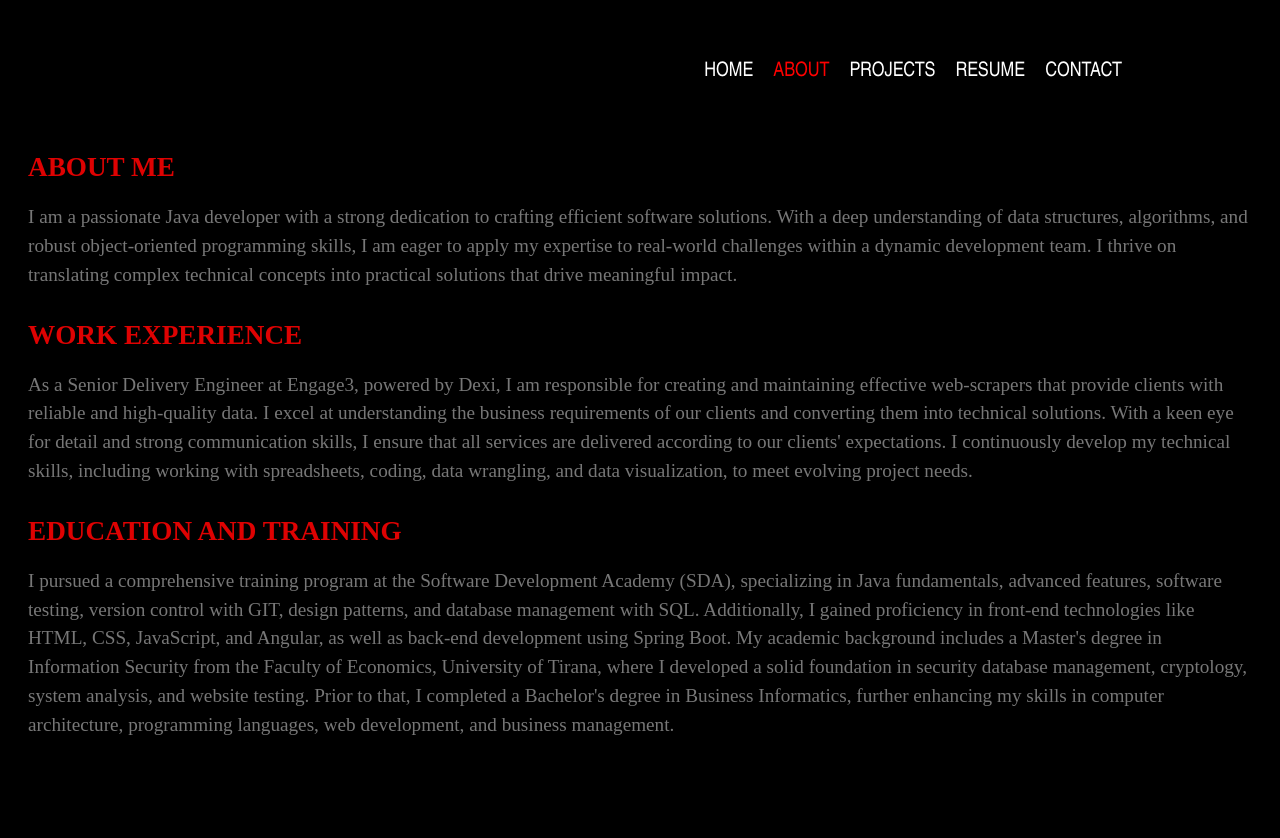
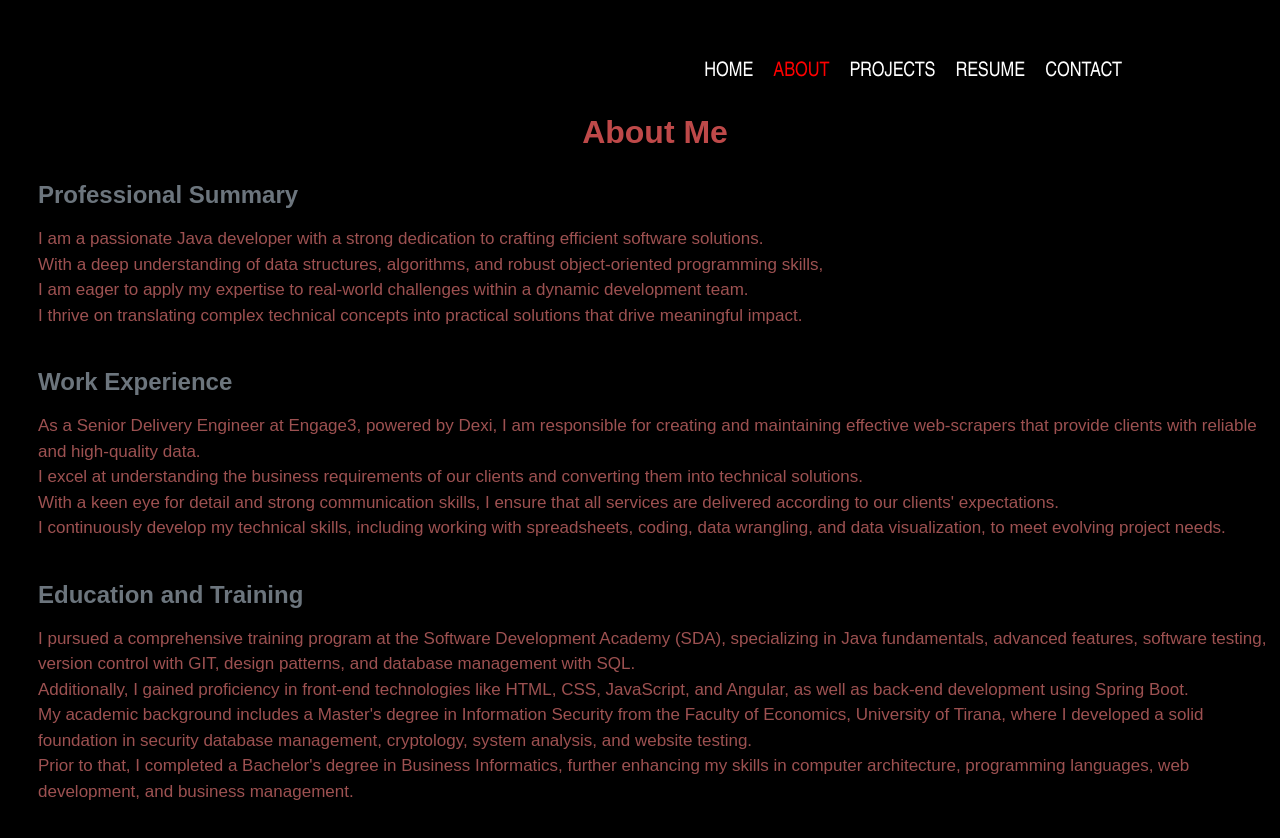
Before and after one commit to bardhoshimajlinda/Portfolio, an Angular app: page /about in a window 1280 px wide. Shown: the top 838 px of the page. Before the commit the page ends 800 px from the top, so only its background shows below. Built offline with nearby package versions, Linux system fonts and the light colour scheme.

Commit message:
small fixes

```diff
--- a/src/app/about/about.component.html
+++ b/src/app/about/about.component.html
@@ -1,16 +1,34 @@
-<div class="container">
-  <h1 class="heading">ABOUT ME</h1>
-  <p class="description">
-    I am a passionate Java developer with a strong dedication to crafting efficient software solutions. With a deep understanding of data structures, algorithms, and robust object-oriented programming skills, I am eager to apply my expertise to real-world challenges within a dynamic development team. I thrive on translating complex technical concepts into practical solutions that drive meaningful impact.
-  </p>
-
-  <h1 class="heading">WORK EXPERIENCE</h1>
-  <p class="description">
-    As a Senior Delivery Engineer at Engage3, powered by Dexi, I am responsible for creating and maintaining effective web-scrapers that provide clients with reliable and high-quality data. I excel at understanding the business requirements of our clients and converting them into technical solutions. With a keen eye for detail and strong communication skills, I ensure that all services are delivered according to our clients' expectations. I continuously develop my technical skills, including working with spreadsheets, coding, data wrangling, and data visualization, to meet evolving project needs.
-  </p>
-
-  <h1 class="heading">EDUCATION AND TRAINING</h1>
-  <p class="description">
-    I pursued a comprehensive training program at the Software Development Academy (SDA), specializing in Java fundamentals, advanced features, software testing, version control with GIT, design patterns, and database management with SQL. Additionally, I gained proficiency in front-end technologies like HTML, CSS, JavaScript, and Angular, as well as back-end development using Spring Boot. My academic background includes a Master's degree in Information Security from the Faculty of Economics, University of Tirana, where I developed a solid foundation in security database management, cryptology, system analysis, and website testing. Prior to that, I completed a Bachelor's degree in Business Informatics, further enhancing my skills in computer architecture, programming languages, web development, and business management.
-  </p>
+<div class="about-me">
+  <div class="header">
+    <h1>About Me</h1>
+  </div>
+  <div class="content">
+    <div class="section">
+      <h2>Professional Summary</h2>
+      <p>
+        I am a passionate Java developer with a strong dedication to crafting efficient software solutions. <br>
+        With a deep understanding of data structures, algorithms, and robust object-oriented programming skills, <br>
+        I am eager to apply my expertise to real-world challenges within a dynamic development team. <br>
+        I thrive on translating complex technical concepts into practical solutions that drive meaningful impact.
+      </p>
+    </div>
+    <div class="section">
+      <h2>Work Experience</h2>
+      <p>
+        As a Senior Delivery Engineer at Engage3, powered by Dexi, I am responsible for creating and maintaining effective web-scrapers that provide clients with reliable and high-quality data. <br>
+        I excel at understanding the business requirements of our clients and converting them into technical solutions. <br>
+        With a keen eye for detail and strong communication skills, I ensure that all services are delivered according to our clients' expectations. <br>
+        I continuously develop my technical skills, including working with spreadsheets, coding, data wrangling, and data visualization, to meet evolving project needs.
+      </p>
+    </div>
+    <div class="section">
+      <h2>Education and Training</h2>
+      <p>
+        I pursued a comprehensive training program at the Software Development Academy (SDA), specializing in Java fundamentals, advanced features, software testing, version control with GIT, design patterns, and database management with SQL. <br>
+        Additionally, I gained proficiency in front-end technologies like HTML, CSS, JavaScript, and Angular, as well as back-end development using Spring Boot.
+        <br>My academic background includes a Master's degree in Information Security from the Faculty of Economics, University of Tirana, where I developed a solid foundation in security database management, cryptology, system analysis, and website testing.
+        <br>Prior to that, I completed a Bachelor's degree in Business Informatics, further enhancing my skills in computer architecture, programming languages, web development, and business management.
+      </p>
+    </div>
+  </div>
 </div>
--- a/src/app/about/about.component.scss
+++ b/src/app/about/about.component.scss
@@ -1,4 +1,4 @@
-body {
+/*body {
   font-family: Arial, sans-serif;
   background-color: #121212;
   color: #777;
@@ -29,3 +29,43 @@ body {
   font-weight: bold;
   text-transform: uppercase;
 }
+*/
+
+
+.about-me {
+  font-family: Arial, sans-serif;
+  padding-left: 30px;
+
+  .header {
+    text-align: center;
+    margin-bottom: 30px;
+
+    h1 {
+      color: #be4949;
+      font-size: 32px;
+      margin-bottom: 10px;
+    }
+  }
+
+  .content {
+    .section {
+      margin-bottom: 40px;
+
+      h2 {
+        color: #6c757d;
+        font-size: 24px;
+        margin-bottom: 10px;
+      }
+
+      p {
+        font-size: 17px;
+        line-height: 1.5;
+        color: #9d5151;
+
+        &.description {
+          font-style: italic;
+        }
+      }
+    }
+  }
+}
```
